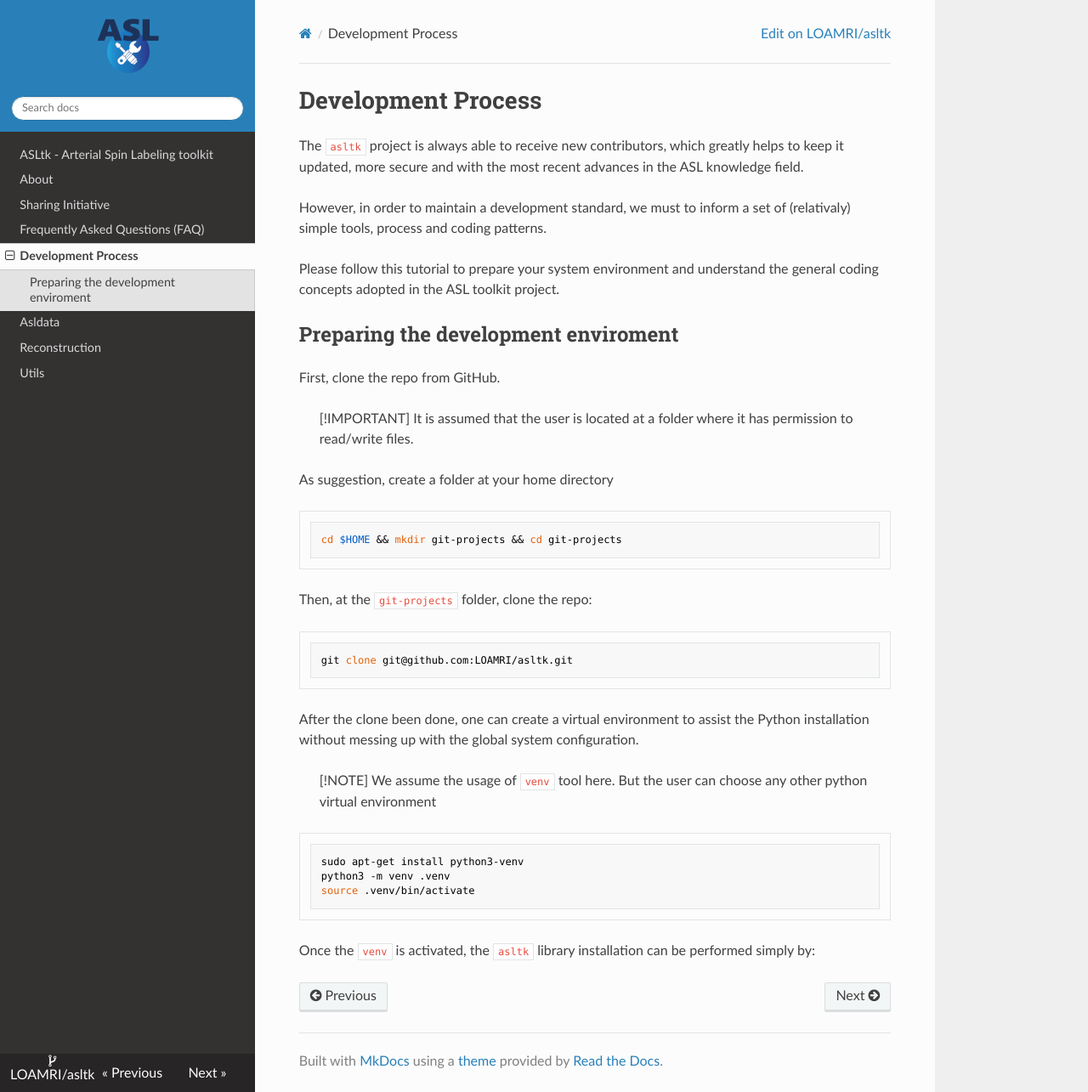
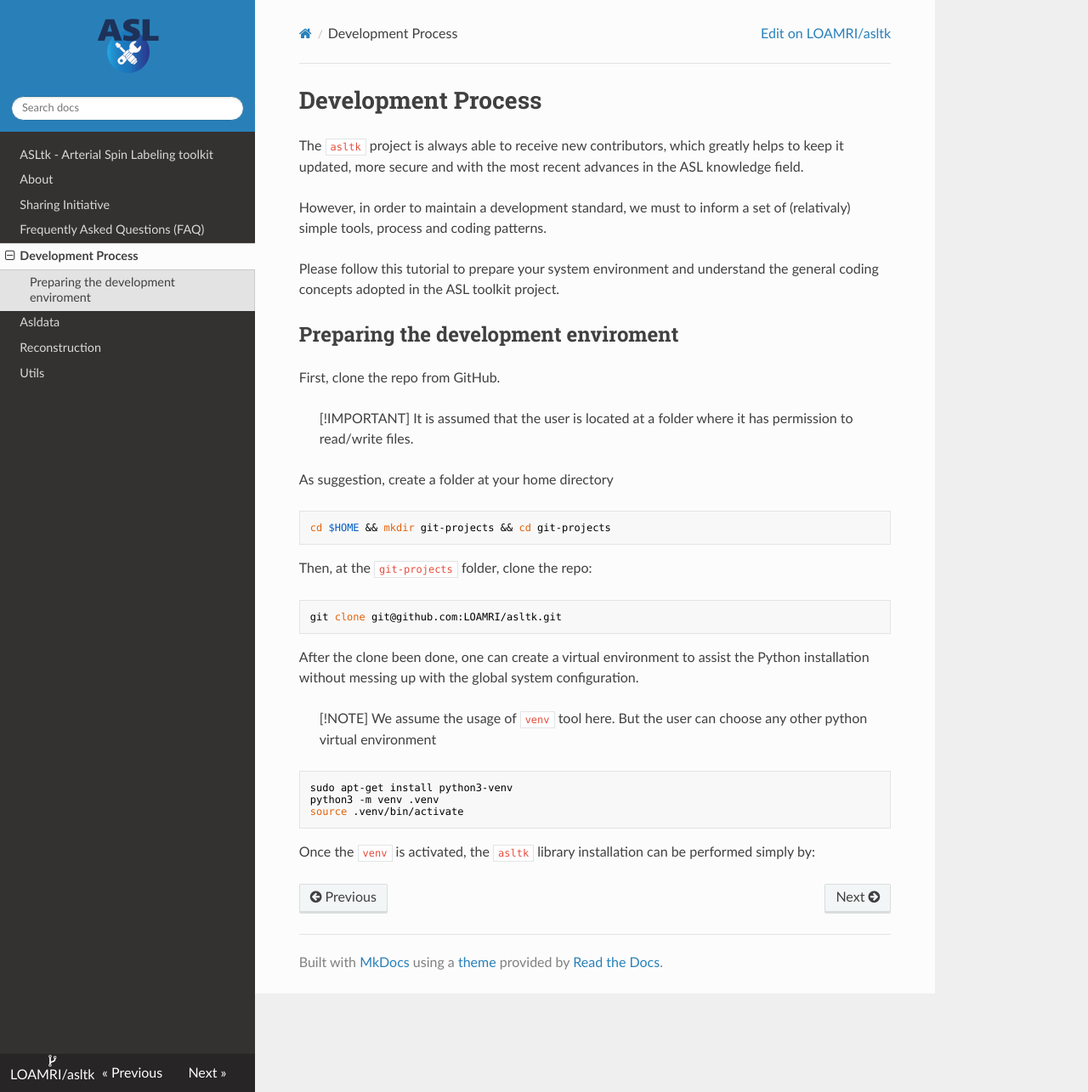
Before and after one commit to LOAMRI/asltk, an MkDocs documentation site: the page built from docs/development.md, in a window 1280 px wide and 1285 px high. Shown: the whole window at 85% size. Built offline with MkDocs 1.6.1, drawn with Linux system fonts in a browser that asks for light colours; nearby versions of some CDN libraries.

Commit message:
DOC: Remove pymdon.superfences

```diff
--- a/mkdocs.yml
+++ b/mkdocs.yml
@@ -21,7 +21,6 @@ theme:
 
 markdown_extensions:
   - attr_list
-  - pymdownx.superfences
   - markdown.extensions.footnotes
 
 extra_css:
```
